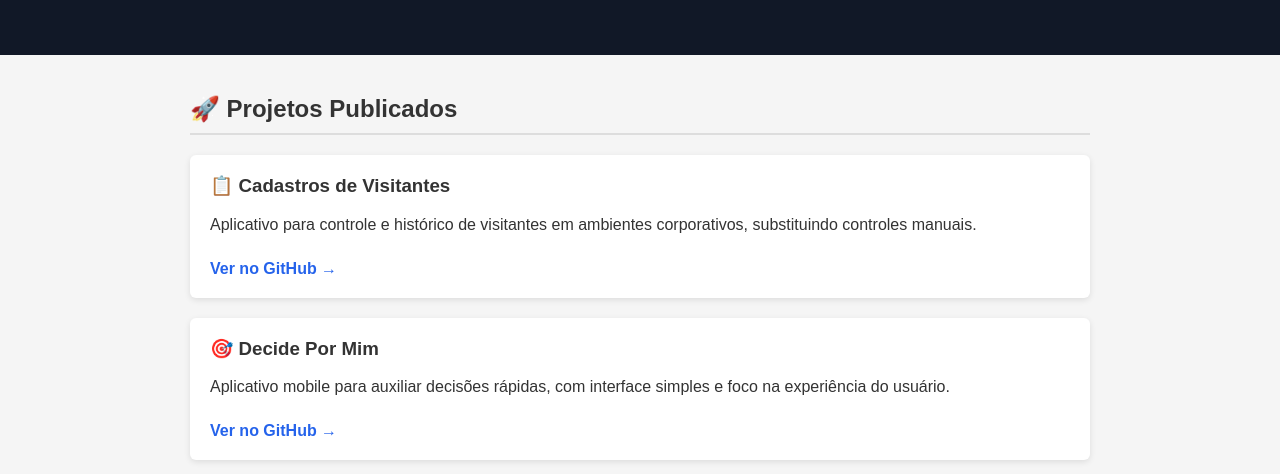
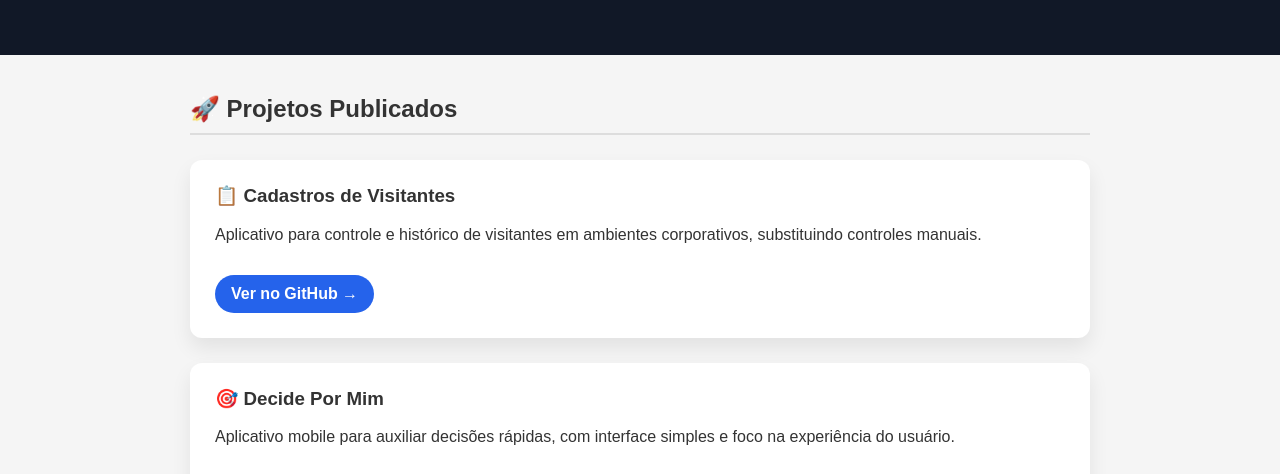
Before and after one commit to DEV-WesleyLopes-WBL/Wesleybernardinolopes.github.io, a plain HTML site: page index.html in a window 1280 px wide. Shown: the part 278-752 px from the top of the page. Drawn offline with Linux system fonts and the light colour scheme.

Commit message:
Update index.html

```diff
--- a/index.html
+++ b/index.html
@@ -36,22 +36,42 @@
       padding-bottom: 10px;
     }
     .project {
-      background: #fff;
-      padding: 20px;
-      margin-top: 20px;
-      border-radius: 6px;
-      box-shadow: 0 2px 6px rgba(0,0,0,0.1);
-    }
+  background: #ffffff;
+  padding: 25px;
+  margin-top: 25px;
+  border-radius: 12px;
+  box-shadow: 0 10px 20px rgba(0,0,0,0.08);
+  transition: transform 0.2s ease, box-shadow 0.2s ease;
+}
+
+.project:hover {
+  transform: translateY(-5px);
+  box-shadow: 0 20px 30px rgba(0,0,0,0.12);
+}
+
+.project h3 {
+  margin-top: 0;
+}
+
     .project h3 {
       margin-top: 0;
     }
     .project a {
-      display: inline-block;
-      margin-top: 10px;
-      text-decoration: none;
-      color: #2563eb;
-      font-weight: bold;
-    }
+  display: inline-block;
+  margin-top: 15px;
+  padding: 10px 16px;
+  border-radius: 20px;
+  background: #2563eb;
+  color: #ffffff;
+  text-decoration: none;
+  font-weight: bold;
+  transition: background 0.2s ease;
+}
+
+.project a:hover {
+  background: #1e40af;
+}
+
     footer {
       text-align: center;
       padding: 20px;
```
